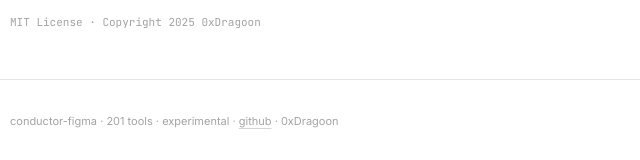
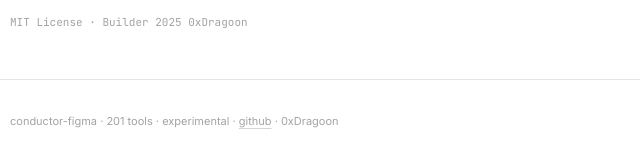
Before and after one commit to Dragoon0x/conductor, a website: page docs/index.html in a window 1280 px wide. Shown: the part 4277-4437 px from the top of the page, 314-954 px from the left. Drawn offline with Linux system fonts and the light colour scheme.

Commit message:
Design Changes

```diff
--- a/docs/index.html
+++ b/docs/index.html
@@ -208,7 +208,7 @@ footer a{color:var(--g400)}
 <section>
 <h2>Disclaimer</h2>
 <p style="font-size:12px;color:var(--g500);line-height:1.8;margin-bottom:16px">This is experimental, open-source software for educational purposes. Provided as-is with no warranties of any kind. The author is not liable for any damages, data loss, or corruption of Figma files. Not affiliated with Figma, Anthropic, or Anysphere. Always back up your files. DYOR. Use at your own risk.</p>
-<p style="font-size:11px;color:var(--g400);font-family:var(--mono)">MIT License · Copyright 2025 0xDragoon</p>
+<p style="font-size:11px;color:var(--g400);font-family:var(--mono)">MIT License · Builder 2025 0xDragoon</p>
 </section>
 
 </div>
```
